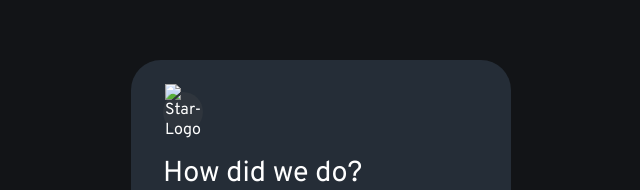
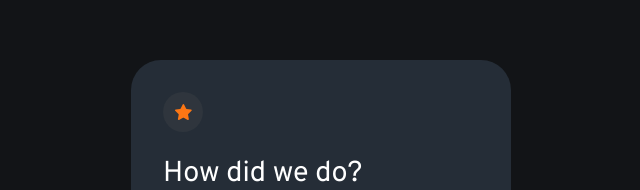
Before and after one commit to Sekarsk18/interactive-rating-component-main, a plain HTML site: page index.html in a window 1280 px wide. Shown: the part 150-340 px from the top of the page, without its empty margins (319-959 px from the left). Drawn offline with Linux system fonts and the light colour scheme; the site is published under a folder, as on GitHub Pages, so addresses that start at the root find nothing.

Commit message:
image problem

```diff
--- a/index.html
+++ b/index.html
@@ -13,7 +13,7 @@
   <div class="wrapper">
     <div class="Main-page">
       <div class="starlogo">
-        <img src="/images/icon-star.svg" alt="Star-Logo" class="star" />
+        <img src="images/icon-star.svg" alt="Star-Logo" class="star" />
       </div>
       <span>How did we do?</span>
       <p>
```
